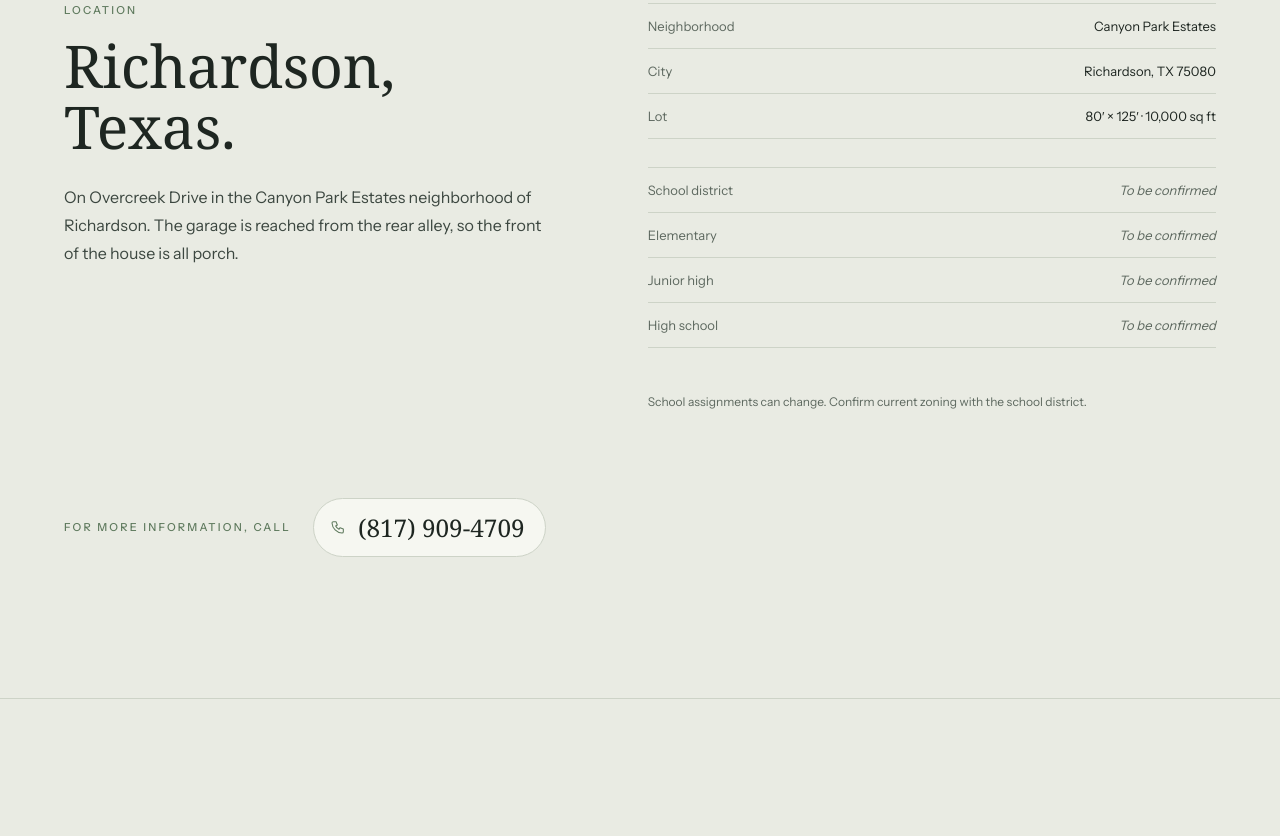
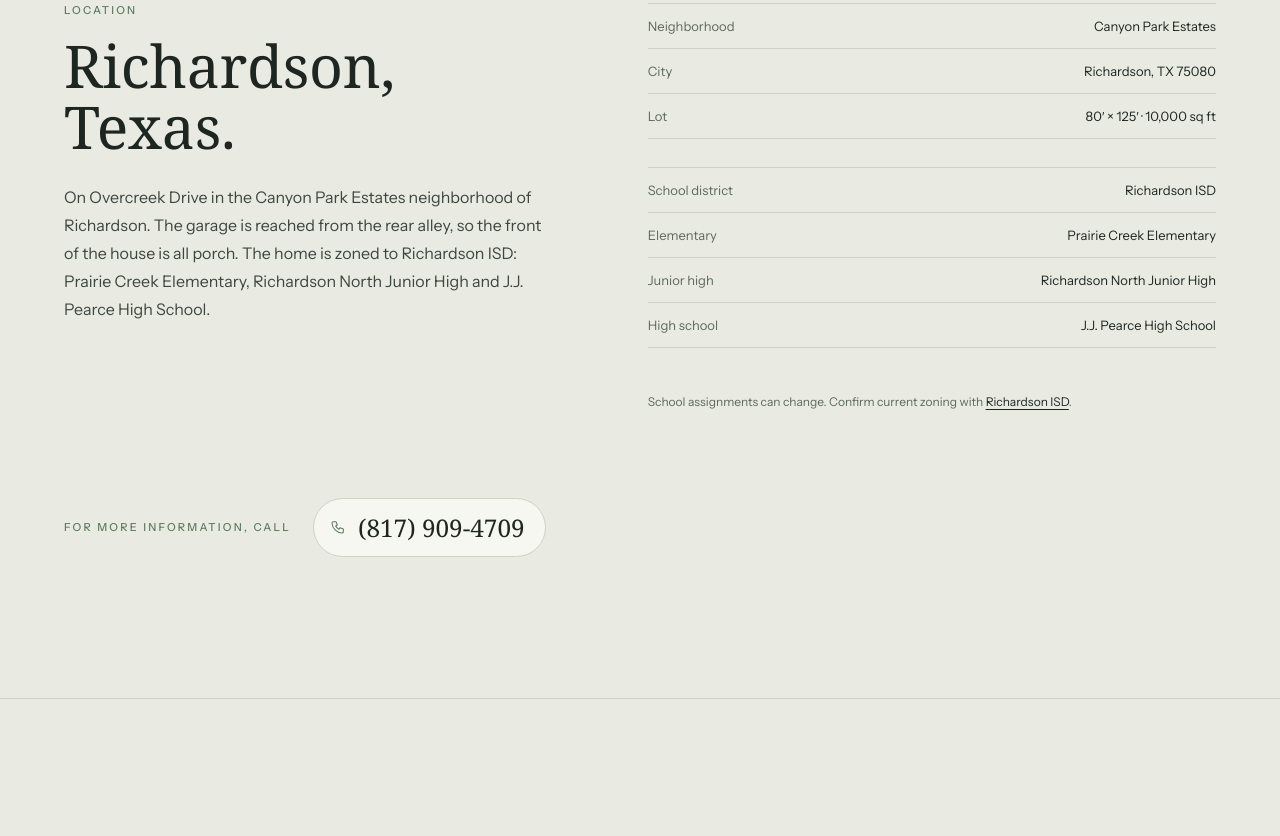
Before and after one commit to bullvenom3420/325overcreek, a plain HTML site: page index.html in a window 1280 px wide. Shown: the part 5079-5915 px from the top of the page. Drawn offline with Linux system fonts and the light colour scheme; animation ran at ten frames a second; a web font is replaced by a local one.

Commit message:
Set schools to match 310 Meadowcrest (Richardson ISD)
Co-Authored-By: Claude Opus 5.5 <noreply@anthropic.com>
Claude-Session: https://claude.ai/code/session_01NnRfKQjmqBdBk6Z8TEmNLc

```diff
--- a/index.html
+++ b/index.html
@@ -5,7 +5,7 @@
   <meta name="viewport" content="width=device-width, initial-scale=1, viewport-fit=cover">
   <meta name="color-scheme" content="light">
   <meta name="theme-color" content="#e9ebe3">
-  <meta name="description" content="325 Overcreek Drive, Richardson, TX 75080. A new two-story home of 4,630 living square feet with five bedrooms, five and a half baths, a primary suite on the main floor and a full-width two-story gallery porch.">
+  <meta name="description" content="325 Overcreek Drive, Richardson, TX 75080. A new two-story home of 4,630 living square feet with five bedrooms, five and a half baths, a primary suite on the main floor and a full-width two-story gallery porch. Richardson ISD: Prairie Creek Elementary, Richardson North Junior High and J.J. Pearce High School.">
   <title>325 Overcreek Drive, Richardson, TX 75080</title>
   <link rel="canonical" href="https://325overcreek.com/">
   <meta property="og:type" content="website">
@@ -284,7 +284,7 @@
         <div>
           <div class="label">Location</div>
           <h2 class="h2" id="loc-title">Richardson, Texas.</h2>
-          <p class="body">On Overcreek Drive in the Canyon Park Estates neighborhood of Richardson. The garage is reached from the rear alley, so the front of the house is all porch.</p>
+          <p class="body">On Overcreek Drive in the Canyon Park Estates neighborhood of Richardson. The garage is reached from the rear alley, so the front of the house is all porch. The home is zoned to Richardson ISD: Prairie Creek Elementary, Richardson North Junior High and J.J. Pearce High School.</p>
         </div>
         <div class="loc-cols">
           <dl class="facts">
@@ -293,12 +293,12 @@
             <div><dt>Lot</dt><dd>80′ × 125′ · 10,000 sq ft</dd></div>
           </dl>
           <dl class="facts">
-            <div><dt>School district</dt><dd class="tbc">To be confirmed</dd></div>
-            <div><dt>Elementary</dt><dd class="tbc">To be confirmed</dd></div>
-            <div><dt>Junior high</dt><dd class="tbc">To be confirmed</dd></div>
-            <div><dt>High school</dt><dd class="tbc">To be confirmed</dd></div>
+            <div><dt>School district</dt><dd>Richardson ISD</dd></div>
+            <div><dt>Elementary</dt><dd>Prairie Creek Elementary</dd></div>
+            <div><dt>Junior high</dt><dd>Richardson North Junior High</dd></div>
+            <div><dt>High school</dt><dd>J.J. Pearce High School</dd></div>
           </dl>
-          <p class="note">School assignments can change. Confirm current zoning with the school district.</p>
+          <p class="note">School assignments can change. Confirm current zoning with <a href="https://web.risd.org/" target="_blank" rel="noopener">Richardson ISD</a>.</p>
         </div>
       </div>
       <div class="call"><span class="call-label">For more information, call</span><a href="tel:+18179094709" aria-label="Call (817) 909-4709"><svg viewBox="0 0 24 24" fill="none" stroke="currentColor" stroke-width="1.6" stroke-linecap="round" stroke-linejoin="round" aria-hidden="true"><path d="M5 4h4l2 5-2.5 1.5a11 11 0 0 0 5 5L15 13l5 2v4a2 2 0 0 1-2 2A16 16 0 0 1 3 6a2 2 0 0 1 2-2"/></svg>(817) 909-4709</a></div>
```
